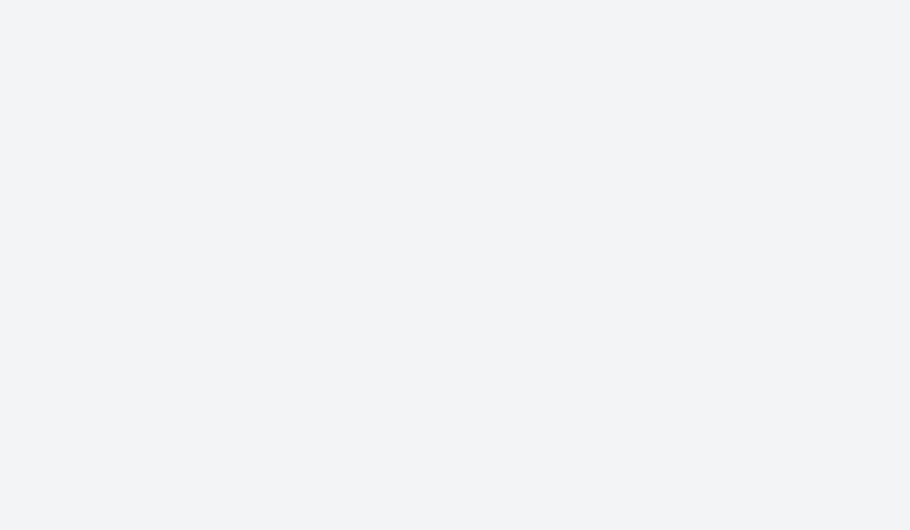
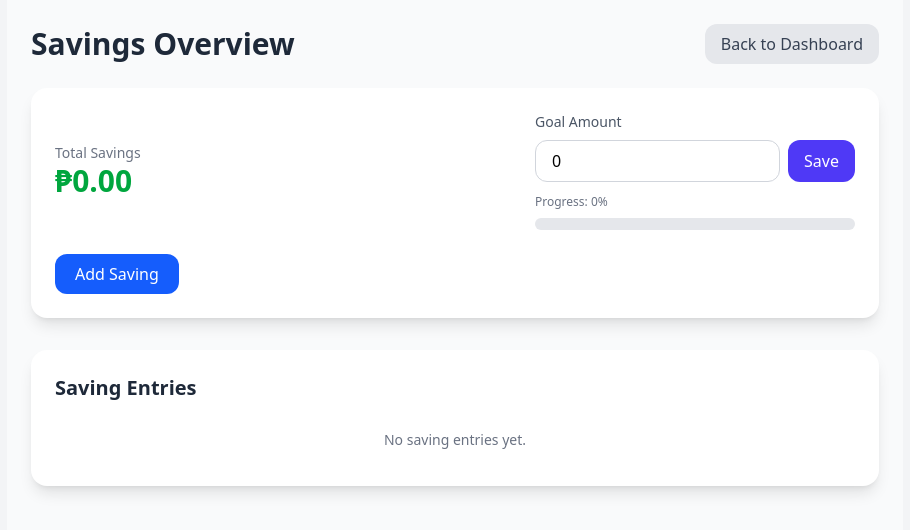
Before and after one commit to AlfredOfficial/Financial_Tracker, a Vue app in the folder financial-tracker/: page /savings in a window 1280 px wide. Before the commit this address had no page. Shown: the top 530 px of the page, without its empty margins (185-1095 px from the left). Built offline with nearby package versions, Linux system fonts and the light colour scheme.

Commit message:
add saving features

```diff
--- a/financial-tracker/src/router/index.js
+++ b/financial-tracker/src/router/index.js
@@ -3,12 +3,14 @@ import LoginView from '../views/LoginView.vue'
 import RegisterView from '../views/RegisterView.vue'
 import DashboardView from '../views/DashboardView.vue'
 import BudgetView from '../views/BudgetView.vue'
+import SavingView from '../views/SavingView.vue'
 
 const routes = [
   { path: '/', component: LoginView },
   { path: '/register', component: RegisterView },
   { path: '/dashboard', component: DashboardView },
-  { path: '/budget', component: BudgetView }
+  { path: '/budget', component: BudgetView },
+  { path: '/savings', component: SavingView }
 ]
 
 export default createRouter({
--- /dev/null
+++ b/financial-tracker/src/stores/savingsStore.js
@@ -0,0 +1,71 @@
+// src/stores/savingsStore.js
+
+import { defineStore } from 'pinia'
+import { ref, computed } from 'vue'
+import { useTransactionStore } from './transactionStore' // Import the transaction store
+
+export const useSavingsStore = defineStore('savings', () => {
+  const txStore = useTransactionStore()
+
+  // STATE: Goal amount, loaded from localStorage
+  const goalAmount = ref(Number(localStorage.getItem('savingsGoal') || 0))
+
+  // GETTERS (COMPUTED): Filter and calculate savings data
+
+  // 1. Filtered list of all transactions marked as 'savings'
+  const savingsTransactions = computed(() =>
+    txStore.transactions.filter(t => t.type === 'income' && (t.category === 'savings' || t.category === 'saving'))
+  )
+
+  // 2. Total amount saved
+  const totalSavings = computed(() =>
+    savingsTransactions.value.reduce((s, t) => s + Number(t.amount || 0), 0)
+  )
+
+  // 3. Progress percentage towards the goal
+  const progressPercentage = computed(() => {
+    if (!goalAmount.value || goalAmount.value <= 0) return 0
+    const p = Math.round((totalSavings.value / goalAmount.value) * 100)
+    return Math.min(100, p)
+  })
+
+  // ACTIONS: Logic to update goal and add/remove entries
+
+  // 1. Save the goal amount to localStorage
+  function saveGoal() {
+    localStorage.setItem('savingsGoal', String(Number(goalAmount.value || 0)))
+  }
+
+  // 2. Add a new saving transaction (delegates to transactionStore)
+  async function addSavingEntry(amount, note) {
+    const amt = Number(amount)
+    if (!amt || amt <= 0) throw new Error('Enter a valid amount')
+
+    await txStore.addTransaction({
+      desc: note || 'Saved',
+      amount: amt,
+      type: 'income',
+      category: 'savings'
+    })
+  }
+
+  // 3. Remove a saving transaction (delegates to transactionStore)
+  async function removeSavingEntry(txId) {
+    await txStore.deleteTransaction(txId)
+  }
+
+  return {
+    // State
+    goalAmount,
+
+    // Getters
+    savingsTransactions,
+    totalSavings,
+    progressPercentage,
+
+    // Actions
+    saveGoal,
+    addSavingEntry,
+    removeSavingEntry
+  }
+})
--- a/financial-tracker/src/views/DashboardView.vue
+++ b/financial-tracker/src/views/DashboardView.vue
@@ -88,6 +88,10 @@ const logout = () => {
       >
       <i class="fas fa-chart-pie mr-2"></i> Budgets
       </router-link>
+
+      <router-link to="/savings" class="px-4 py-2 bg-green-600 text-white rounded-lg flex items-center whitespace-nowrap hover:bg-green-700 transition duration-150">
+        <i class="fas fa-piggy-bank mr-2"></i> Savings
+      </router-link>
       <button
       @click="logout"
       class="px-4 py-2 bg-gray-800 text-white rounded-lg flex items-center whitespace-nowrap"
--- /dev/null
+++ b/financial-tracker/src/views/SavingView.vue
@@ -0,0 +1,177 @@
+<script setup>
+import { ref, computed, onMounted } from 'vue'
+import { useTransactionStore } from '../stores/transactionStore'
+
+const txStore = useTransactionStore()
+
+// form / UI state
+const showForm = ref(false)
+const amount = ref(null)
+const note = ref('')
+const goalAmount = ref(Number(localStorage.getItem('savingsGoal') || 0))
+
+onMounted(() => {
+  txStore.loadTransactions().catch(err => console.error('loadTransactions failed', err))
+})
+
+// total saved: income transactions with category 'savings'
+const totalSavings = computed(() =>
+  txStore.transactions
+    .filter(t => t.type === 'income' && (t.category === 'savings' || t.category === 'saving'))
+    .reduce((s, t) => s + Number(t.amount || 0), 0)
+)
+
+const progressPercentage = computed(() => {
+  if (!goalAmount.value || goalAmount.value <= 0) return 0
+  const p = Math.round((totalSavings.value / goalAmount.value) * 100)
+  return Math.min(100, p)
+})
+
+function saveGoal() {
+  localStorage.setItem('savingsGoal', String(Number(goalAmount.value || 0)))
+}
+
+async function addSaving() {
+  const amt = Number(amount.value)
+  if (!amt || amt <= 0) return alert('Enter a valid amount')
+  try {
+    await txStore.addTransaction({
+      desc: note.value || 'Saved',
+      amount: amt,
+      type: 'income',
+      category: 'savings'
+    })
+    // reset
+    amount.value = null
+    note.value = ''
+    showForm.value = false
+  } catch (err) {
+    console.error('addSaving failed', err)
+    alert('Failed to add saving — check console/network')
+  }
+}
+
+async function removeSaving(tx) {
+  if (!confirm('Delete this saving entry?')) return
+  try {
+    await txStore.deleteTransaction(tx.id)
+  } catch (err) {
+    console.error('deleteTransaction failed', err)
+    alert('Failed to delete — check console/network')
+  }
+}
+</script>
+
+<template>
+  <div class="max-w-4xl mx-auto p-6 bg-gray-50 min-h-screen">
+    <div class="flex items-center justify-between mb-6">
+      <h1 class="text-3xl font-bold text-gray-800">Savings Overview</h1>
+      <router-link
+        to="/dashboard"
+        class="px-4 py-2 bg-gray-200 text-gray-700 font-medium rounded-xl hover:bg-gray-300 transition"
+      >
+        Back to Dashboard
+      </router-link>
+    </div>
+
+    <div class="bg-white p-6 rounded-2xl shadow-lg mb-8">
+      <div class="flex flex-col md:flex-row md:items-center md:justify-between gap-6">
+        <div>
+          <p class="text-sm text-gray-500">Total Savings</p>
+          <div class="text-3xl font-bold text-green-600">₱{{ totalSavings.toFixed(2) }}</div>
+        </div>
+
+        <div class="w-full md:w-2/5">
+          <label class="block text-sm text-gray-600 mb-2 font-medium">Goal Amount</label>
+          <div class="flex gap-2">
+            <input
+              v-model.number="goalAmount"
+              type="number"
+              min="0"
+              class="w-full px-4 py-2 border border-gray-300 rounded-xl focus:outline-none focus:ring-2 focus:ring-indigo-500"
+            />
+            <button
+              @click="saveGoal"
+              class="px-4 py-2 bg-indigo-600 text-white rounded-xl hover:bg-indigo-700 transition"
+            >
+              Save
+            </button>
+          </div>
+          <p class="text-xs text-gray-500 mt-3">Progress: {{ progressPercentage }}%</p>
+
+          <div class="w-full bg-gray-200 rounded-full h-3 mt-2 overflow-hidden">
+            <div
+              class="bg-green-500 h-3 rounded-full transition-all duration-500 ease-out"
+              :style="{ width: progressPercentage + '%' }"
+            ></div>
+          </div>
+        </div>
+      </div>
+
+      <div class="mt-6 flex gap-2">
+        <button
+          @click="showForm = !showForm"
+          class="px-5 py-2 bg-blue-600 text-white rounded-xl font-medium hover:bg-blue-700 transition"
+        >
+          {{ showForm ? 'Cancel' : 'Add Saving' }}
+        </button>
+      </div>
+
+      <div v-if="showForm" class="mt-6 border-t pt-6">
+        <form @submit.prevent="addSaving" class="grid grid-cols-1 sm:grid-cols-3 gap-4">
+          <input
+            v-model.number="amount"
+            type="number"
+            step="0.01"
+            placeholder="Amount"
+            class="px-4 py-2 border border-gray-300 rounded-xl focus:outline-none focus:ring-2 focus:ring-green-500"
+            required
+          />
+          <input
+            v-model="note"
+            type="text"
+            placeholder="Note (optional)"
+            class="px-4 py-2 border border-gray-300 rounded-xl focus:outline-none focus:ring-2 focus:ring-green-500"
+          />
+          <button
+            type="submit"
+            class="px-4 py-2 bg-green-600 text-white rounded-xl font-medium hover:bg-green-700 transition"
+          >
+            Save
+          </button>
+        </form>
+      </div>
+    </div>
+
+    <div class="bg-white p-6 rounded-2xl shadow-lg">
+      <h2 class="text-xl font-semibold text-gray-800 mb-4">Saving Entries</h2>
+      <ul>
+        <li
+          v-for="tx in txStore.transactions.filter(t => t.type === 'income' && (t.category === 'savings' || t.category === 'saving'))"
+          :key="tx.id"
+          class="flex items-center justify-between py-3 border-b border-gray-200"
+        >
+          <div>
+            <div class="font-medium text-gray-800">{{ tx.desc || 'Saved' }}</div>
+            <div class="text-sm text-gray-500">{{ new Date(tx.date).toLocaleString() }}</div>
+          </div>
+          <div class="flex items-center gap-3">
+            <div class="text-green-600 font-semibold">₱{{ Number(tx.amount).toFixed(2) }}</div>
+            <button
+              @click="removeSaving(tx)"
+              class="px-3 py-1 text-sm bg-red-100 text-red-600 rounded-xl hover:bg-red-200 transition"
+            >
+             <i class="fas fa-trash"></i>
+            </button>
+          </div>
+        </li>
+        <li
+          v-if="txStore.transactions.filter(t => t.type === 'income' && (t.category === 'savings' || t.category === 'saving')).length === 0"
+          class="py-3 text-sm text-gray-500 text-center"
+        >
+          No saving entries yet.
+        </li>
+      </ul>
+    </div>
+  </div>
+</template>
```
Also changed, not shown: 1 other file (tests, documents, lock files or other folders).
